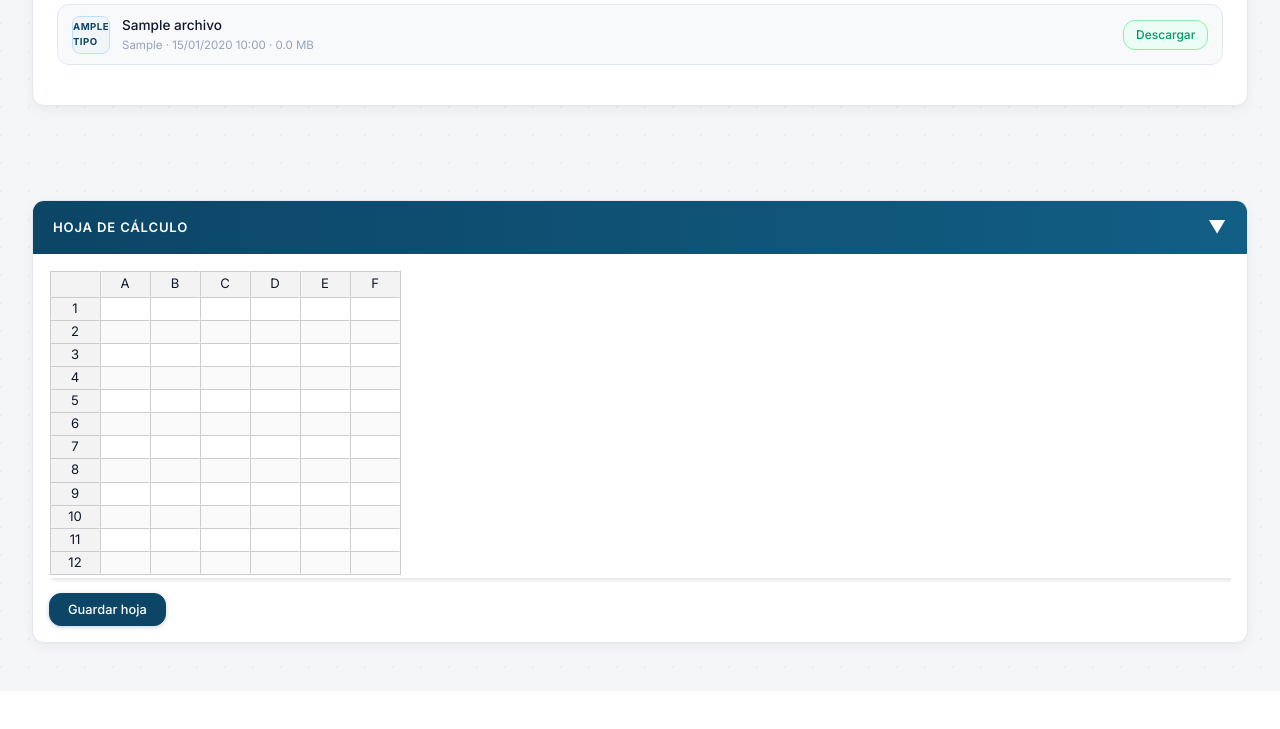
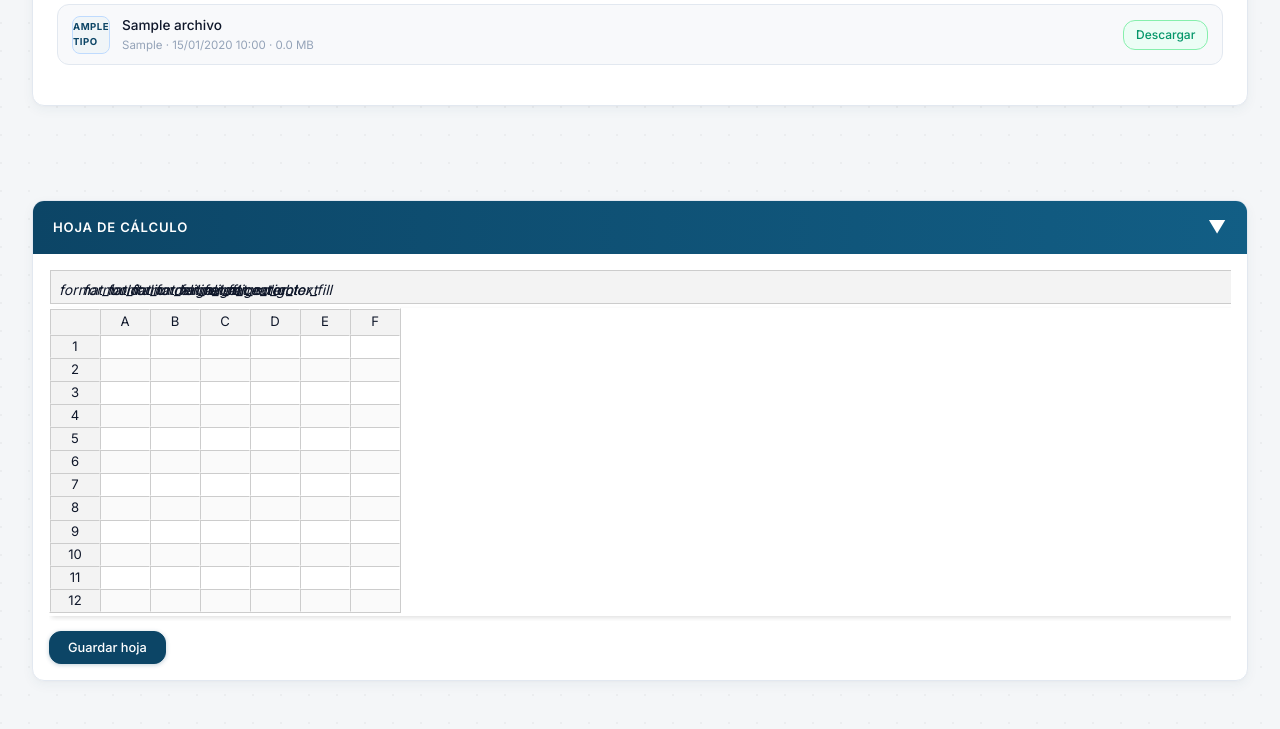
Before and after one commit to OctavioGalvan5/valuaciones, a Flask app: page /ver/1 in a window 1280 px wide. Shown: the part 1602-2331 px from the top of the page. Before the commit the page ends 2270 px from the top, so only its background shows below. Run offline with Flask 3, Linux system fonts and the light colour scheme; the visitor is signed in with stand-in values (Sample User, id 1); a database or web service that is not in the repository returns one stand-in record (values such as "Sample title"); data that the repository does not hold is empty; some libraries are stand-ins or nearby versions.

Commit message:
Agregar toolbar con colores y formato a la hoja de cálculo
Negrita, cursiva, subrayado, alineación, color de texto y color de fondo.

Co-Authored-By: Claude Sonnet 4.6 <noreply@anthropic.com>

```diff
--- a/templates/form.html
+++ b/templates/form.html
@@ -579,7 +579,18 @@
             allowInsertColumn: true,
             allowDeleteRow: true,
             allowDeleteColumn: true,
-            toolbar: true,
+            toolbar: [
+                { type: 'i', content: 'format_bold',          tooltip: 'Negrita',          onclick: function(el,obj){ obj.setStyle(obj.getSelected(),'font-weight','bold'); }},
+                { type: 'i', content: 'format_italic',        tooltip: 'Cursiva',          onclick: function(el,obj){ obj.setStyle(obj.getSelected(),'font-style','italic'); }},
+                { type: 'i', content: 'format_underline',     tooltip: 'Subrayado',        onclick: function(el,obj){ obj.setStyle(obj.getSelected(),'text-decoration','underline'); }},
+                { type: 'divisor' },
+                { type: 'i', content: 'format_align_left',    tooltip: 'Alinear izquierda',onclick: function(el,obj){ obj.setStyle(obj.getSelected(),'text-align','left'); }},
+                { type: 'i', content: 'format_align_center',  tooltip: 'Centrar',          onclick: function(el,obj){ obj.setStyle(obj.getSelected(),'text-align','center'); }},
+                { type: 'i', content: 'format_align_right',   tooltip: 'Alinear derecha',  onclick: function(el,obj){ obj.setStyle(obj.getSelected(),'text-align','right'); }},
+                { type: 'divisor' },
+                { type: 'color', content: 'format_color_text',  tooltip: 'Color de texto',  k: 'color' },
+                { type: 'color', content: 'format_color_fill',  tooltip: 'Color de fondo',  k: 'background-color' },
+            ],
             contextMenu: function(obj, x, y, e) {
                 var items = [];
                 if (y !== null) {
```
